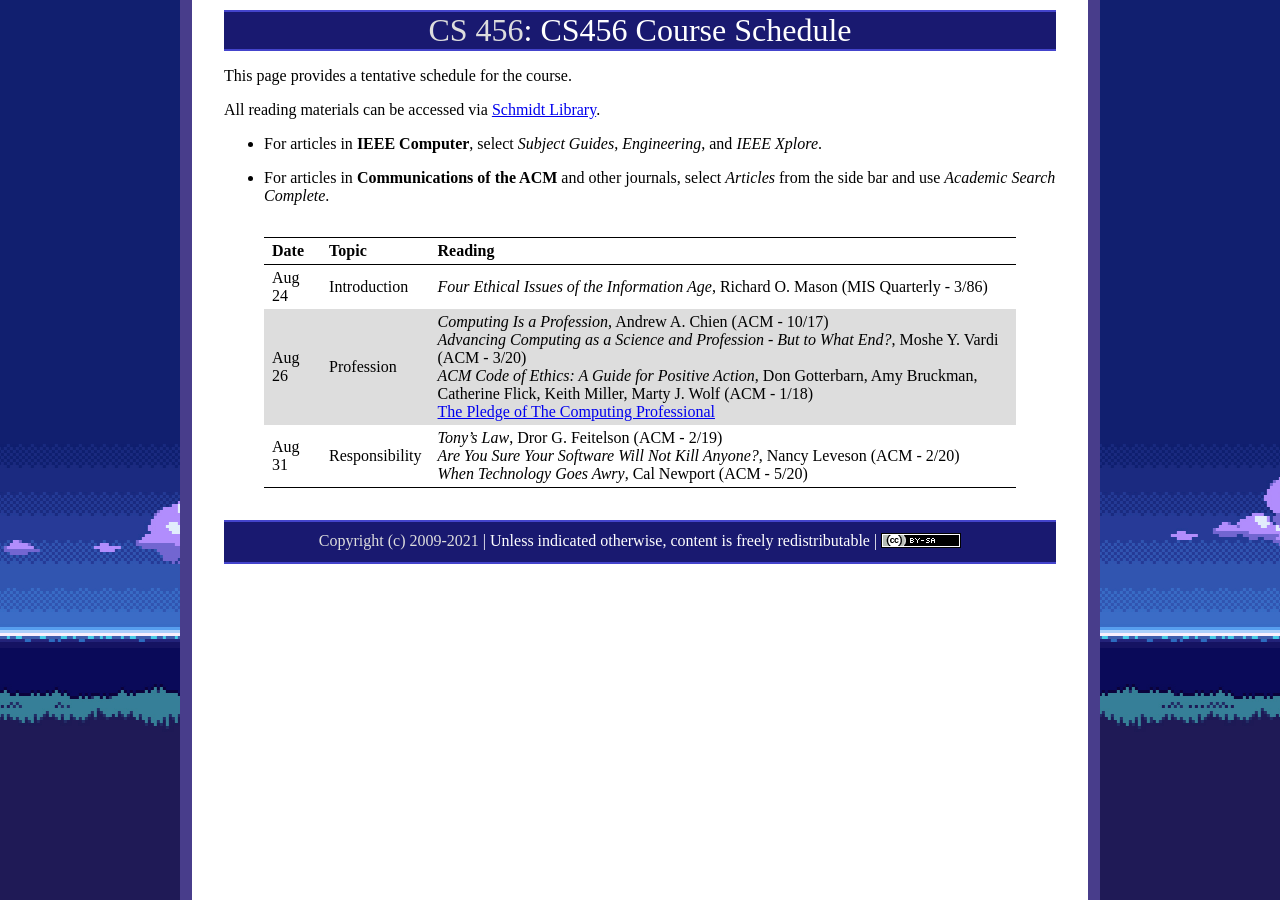
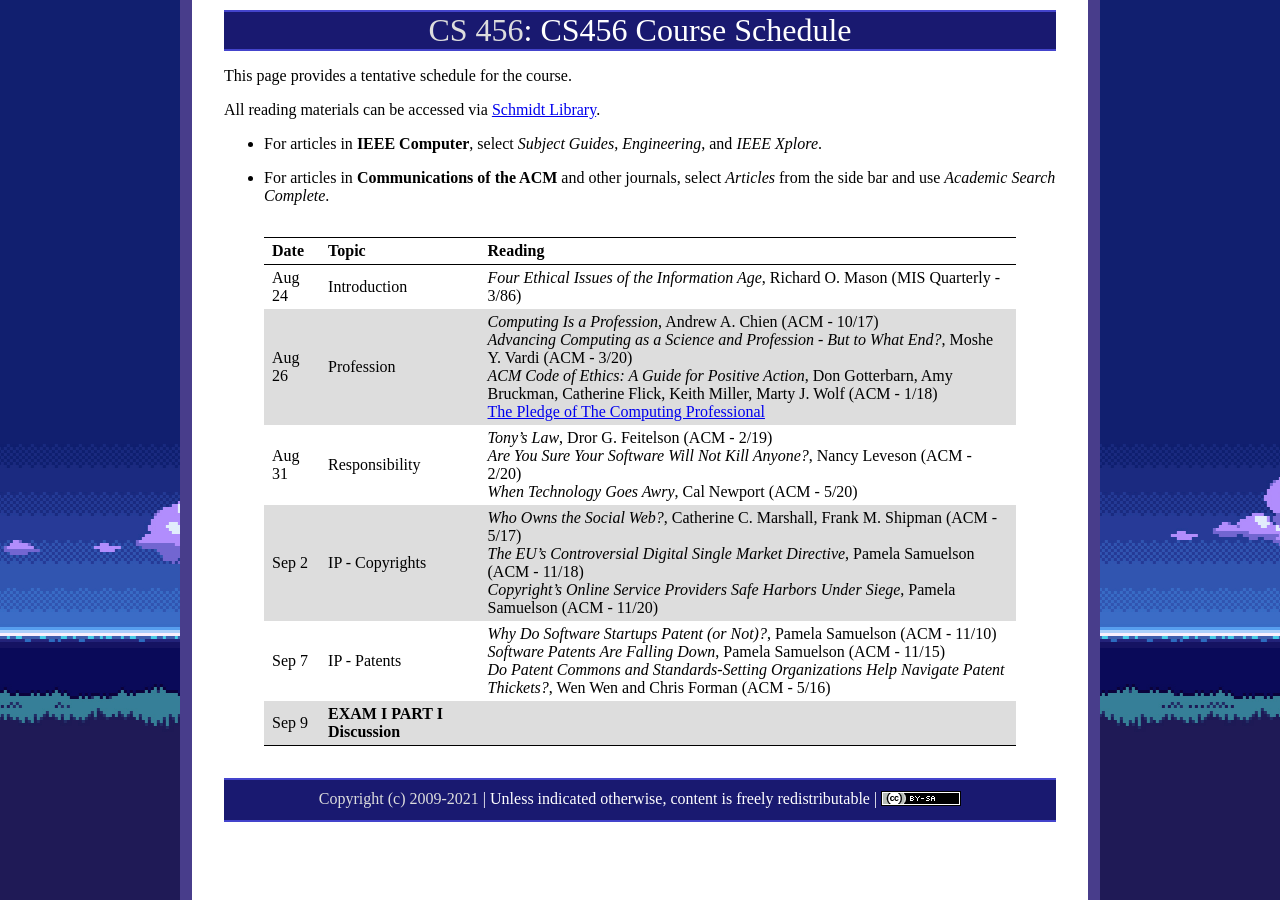
Before and after one commit to ycpcs/cs456-fall2021, a Jekyll site: the page built from schedule/index.md, in a window 1280 px wide. Built offline with Jekyll 4.4.1, drawn with Linux system fonts in a browser that asks for light colours.

Commit message:
update schedule
update schedule

```diff
--- a/schedule/index.md
+++ b/schedule/index.md
@@ -17,6 +17,9 @@ All reading materials can be accessed via [Schmidt Library](http://library.ycp.e
 > Aug 24  | Introduction        | *Four Ethical Issues of the Information Age*, Richard O. Mason (MIS Quarterly - 3/86)  |
 > Aug 26  | Profession          | *Computing Is a Profession*, Andrew A. Chien (ACM - 10/17) <br /> *Advancing Computing as a Science and Profession - But to What End?*, Moshe Y. Vardi (ACM - 3/20) <br /> *ACM Code of Ethics: A Guide for Positive Action*, Don Gotterbarn, Amy Bruckman, Catherine Flick, Keith Miller, Marty J. Wolf (ACM - 1/18) <br /> [The Pledge of The Computing Professional](http://pledge-of-the-computing-professional.org/home-page/the-oath) |
 > Aug 31  | Responsibility      | *Tony's Law*, Dror G. Feitelson (ACM - 2/19) <br /> *Are You Sure Your Software Will Not Kill Anyone?*, Nancy Leveson (ACM - 2/20) <br /> *When Technology Goes Awry*, Cal Newport (ACM - 5/20) |
+> Sep 2   | IP - Copyrights     | *Who Owns the Social Web?*, Catherine C. Marshall, Frank M. Shipman (ACM - 5/17) <br /> *The EU’s Controversial Digital Single Market Directive*, Pamela Samuelson (ACM - 11/18) <br /> *Copyright's Online Service Providers Safe Harbors Under Siege*, Pamela Samuelson (ACM - 11/20) |
+> Sep 7   | IP - Patents        | *Why Do Software Startups Patent (or Not)?*, Pamela Samuelson (ACM - 11/10) <br/> *Software Patents Are Falling Down*, Pamela Samuelson (ACM - 11/15) <br /> *Do Patent Commons and Standards-Setting Organizations Help Navigate Patent Thickets?*, Wen Wen and Chris Forman (ACM - 5/16) |
+> Sep 9   | **EXAM I PART I Discussion**   |  |
 
 
 
```
Also changed, not shown: index.md (+2 -0 lines).
